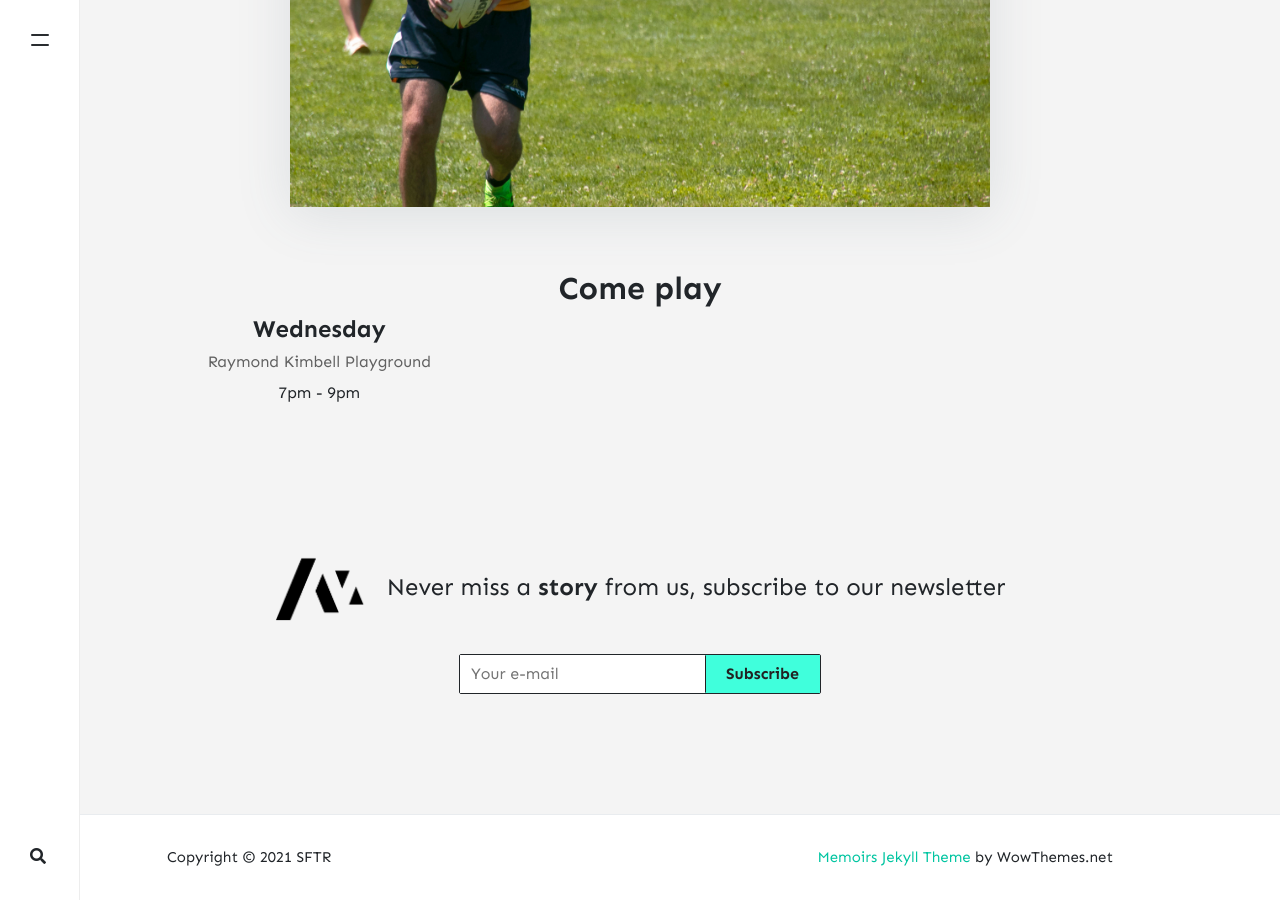
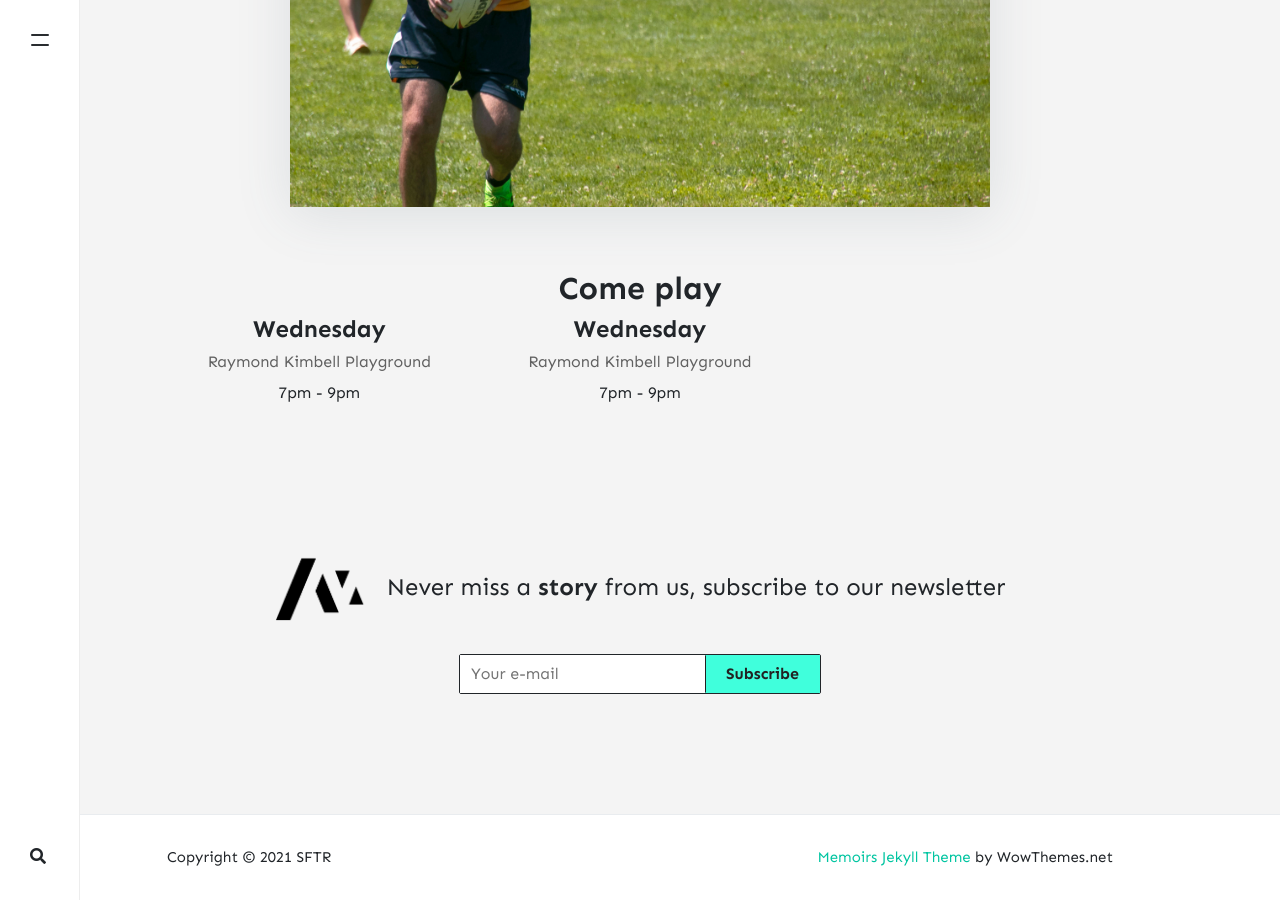
Before and after one commit to stackbit-projects/blue-triceratops-4f502, a Jekyll site: the page built from _pages/about.md, in a window 1280 px wide and 900 px high, scrolled down 885 px. Built offline with Jekyll 4.4.1, drawn with Linux system fonts in a browser that asks for light colours; nearby versions of some CDN libraries; comment, search, counter and statistics services are not loaded.

Commit message:
home.html: changed

```diff
--- a/_layouts/home.html
+++ b/_layouts/home.html
@@ -28,6 +28,13 @@ permalink: "/home.html"
                 7pm - 9pm</br>
             </p>
         </div>
+        <div class="three-column">
+            <h4>Wednesday</h4>
+            <h5>Raymond Kimbell Playground</h5>
+            <p>
+                7pm - 9pm</br>
+            </p>
+        </div>
     </div>
 </div>
 
```
